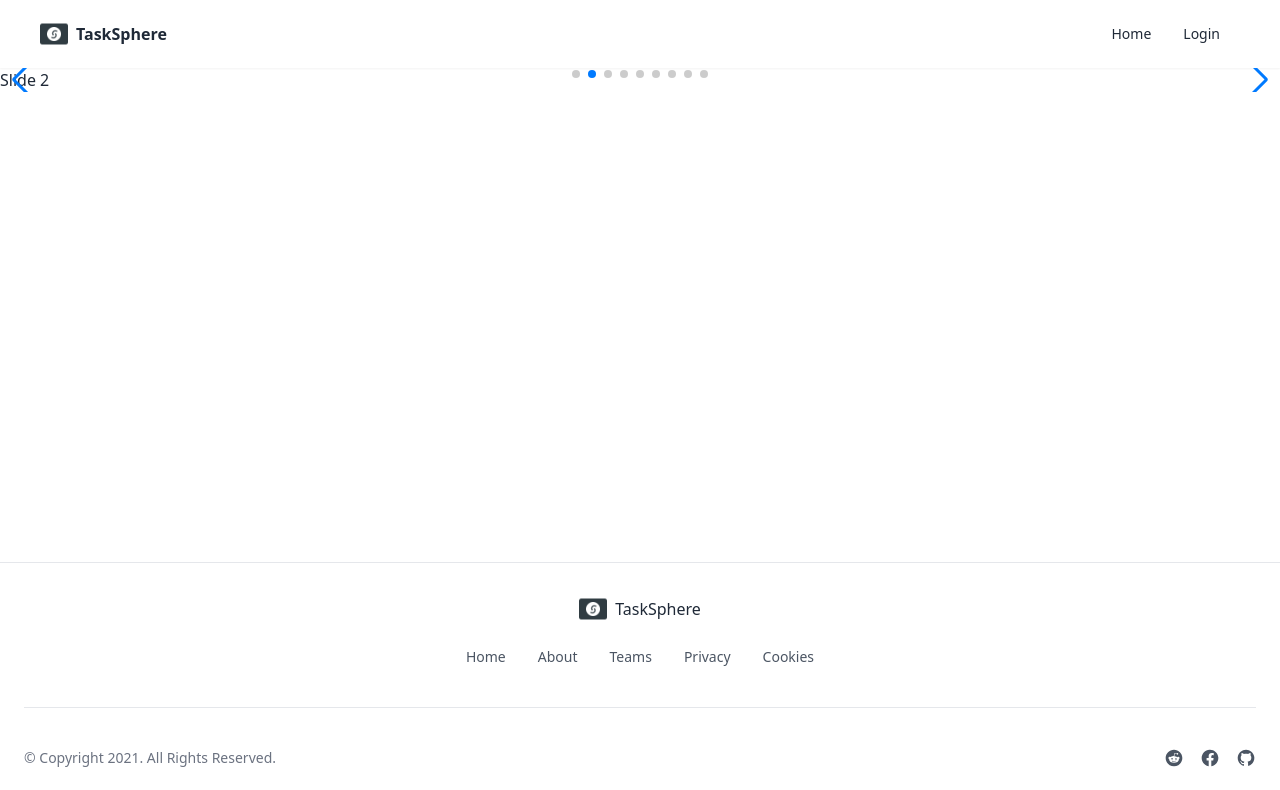
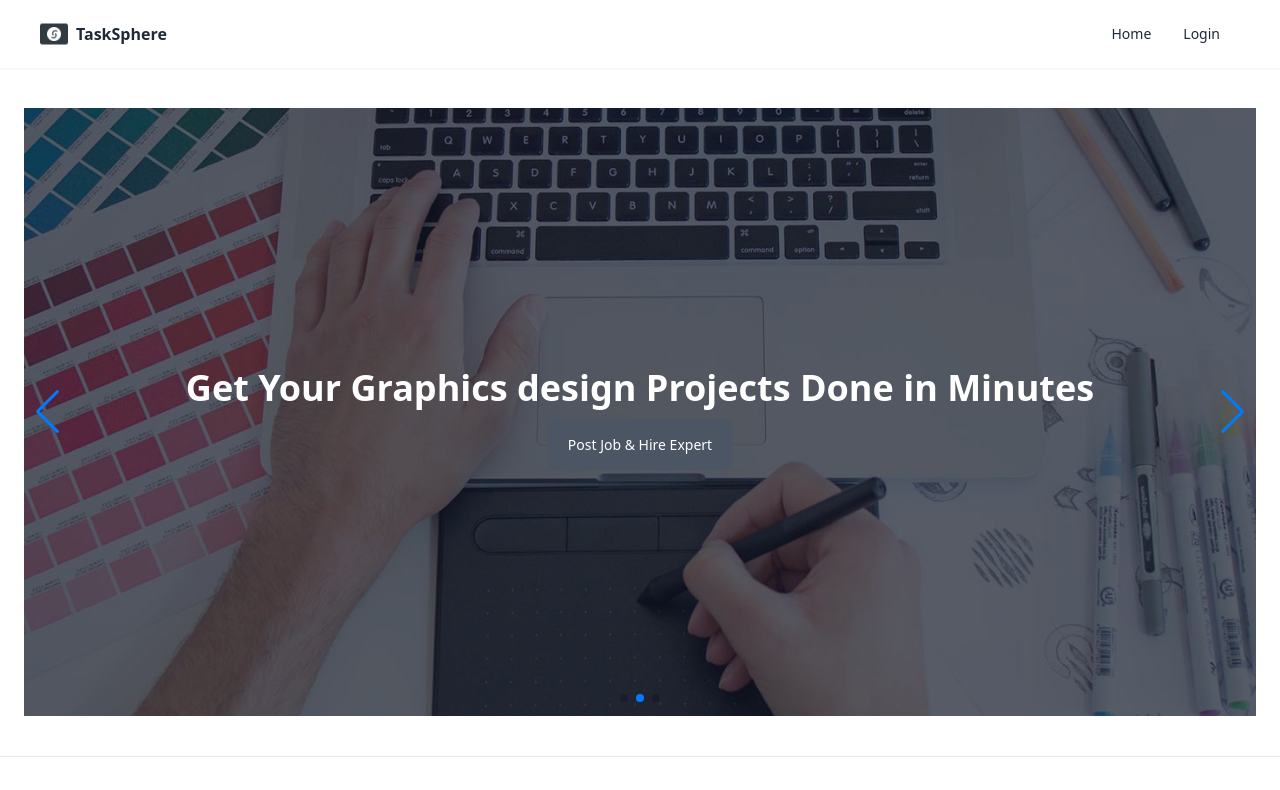
Before and after one commit to Sultana-Razia/task-sphere-client, a React (Vite) app: page / in a window 1280 px wide. Shown: the top 790 px of the page. Built offline with nearby package versions, Linux system fonts and the light colour scheme; no server answers.

Commit message:
Slider added in home page

```diff
--- a/src/components/Carousel.jsx
+++ b/src/components/Carousel.jsx
@@ -11,10 +11,15 @@
 
 // import required modules
 import { Autoplay, Pagination, Navigation } from 'swiper/modules';
+import Slide from './Slide';
+
+import bgImg1 from '../assets/images/carousel1.jpg';
+import bgImg2 from '../assets/images/carousel2.jpg';
+import bgImg3 from '../assets/images/carousel3.jpg';
 
 export default function Carousel() {
     return (
-        <>
+        <div className='container px-6 py-10 mx-auto'>
             <Swiper
                 spaceBetween={30}
                 centeredSlides={true}
@@ -30,16 +35,16 @@
                 modules={[Autoplay, Pagination, Navigation]}
                 className="mySwiper"
             >
-                <SwiperSlide>Slide 1</SwiperSlide>
-                <SwiperSlide>Slide 2</SwiperSlide>
-                <SwiperSlide>Slide 3</SwiperSlide>
-                <SwiperSlide>Slide 4</SwiperSlide>
-                <SwiperSlide>Slide 5</SwiperSlide>
-                <SwiperSlide>Slide 6</SwiperSlide>
-                <SwiperSlide>Slide 7</SwiperSlide>
-                <SwiperSlide>Slide 8</SwiperSlide>
-                <SwiperSlide>Slide 9</SwiperSlide>
+                <SwiperSlide>
+                    <Slide image={bgImg1} text='Get Your Web Development Projects Done in Minutes'></Slide>
+                </SwiperSlide>
+                <SwiperSlide>
+                    <Slide image={bgImg2} text='Get Your Graphics design Projects Done in Minutes'></Slide>
+                </SwiperSlide>
+                <SwiperSlide>
+                    <Slide image={bgImg3} text='Start Your Digital Marketing Campaigns up running'></Slide>
+                </SwiperSlide>
             </Swiper>
-        </>
+        </div>
     );
 }
--- a/src/components/Slide.jsx
+++ b/src/components/Slide.jsx
@@ -1,9 +1,25 @@
 import React from 'react';
+import { Link } from 'react-router-dom';
 
-const Slide = () => {
+const Slide = ({ image, text }) => {
     return (
-        <div>
-            Slide
+        <div
+            className='w-full bg-center bg-cover h-[38rem]'
+            style={{
+                backgroundImage: `url(${image})`,
+            }}
+        >
+            <div className='flex items-center justify-center w-full h-full bg-gray-900/70'>
+                <div className='text-center'>
+                    <h1 className='text-3xl font-semibold text-white lg:text-4xl'>
+                        {text}
+                    </h1>
+                    <br />
+                    <Link to='/add-job' className='w-full px-5 py-4 mt-4 text-sm font-medium text-white capitalize transition-colors duration-300 transform bg-gray-600 rounded-md lg:w-auto hover:bg-gray-500 focus:outline-none focus:bg-gray-500'>
+                        Post Job & Hire Expert
+                    </Link>
+                </div>
+            </div>
         </div>
     );
 };
```
